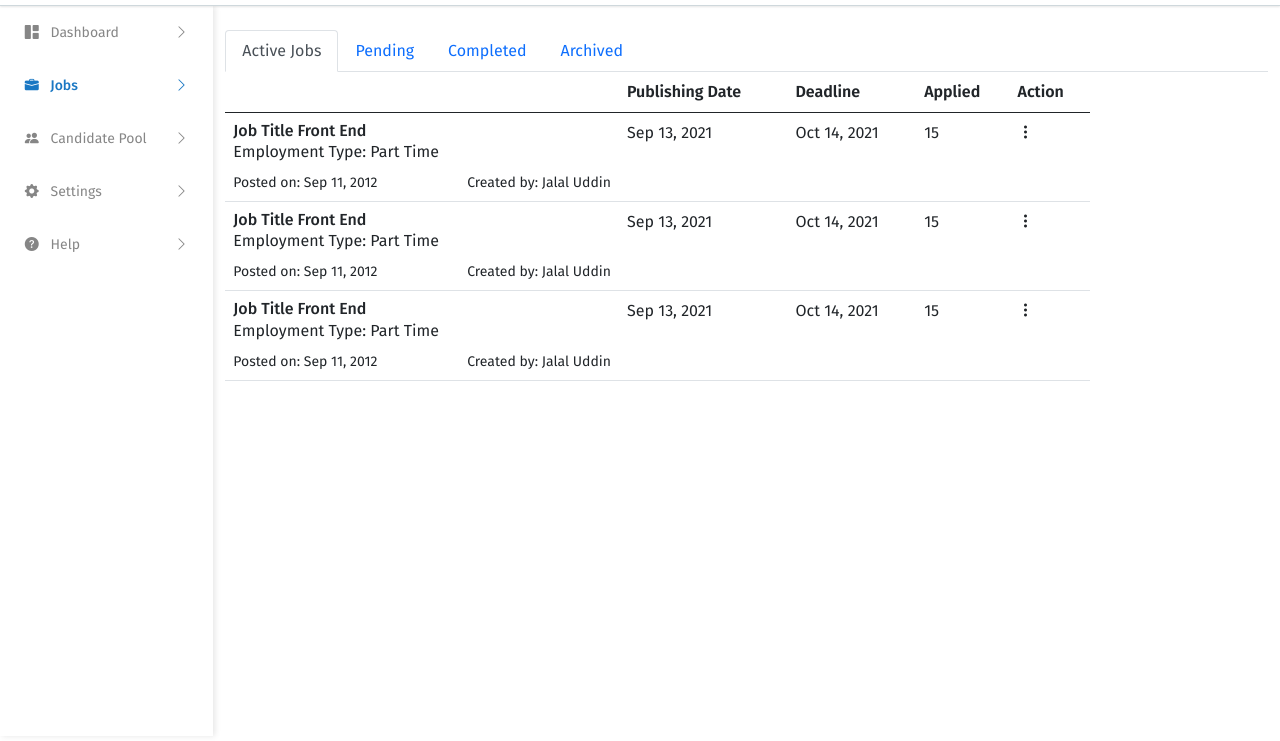
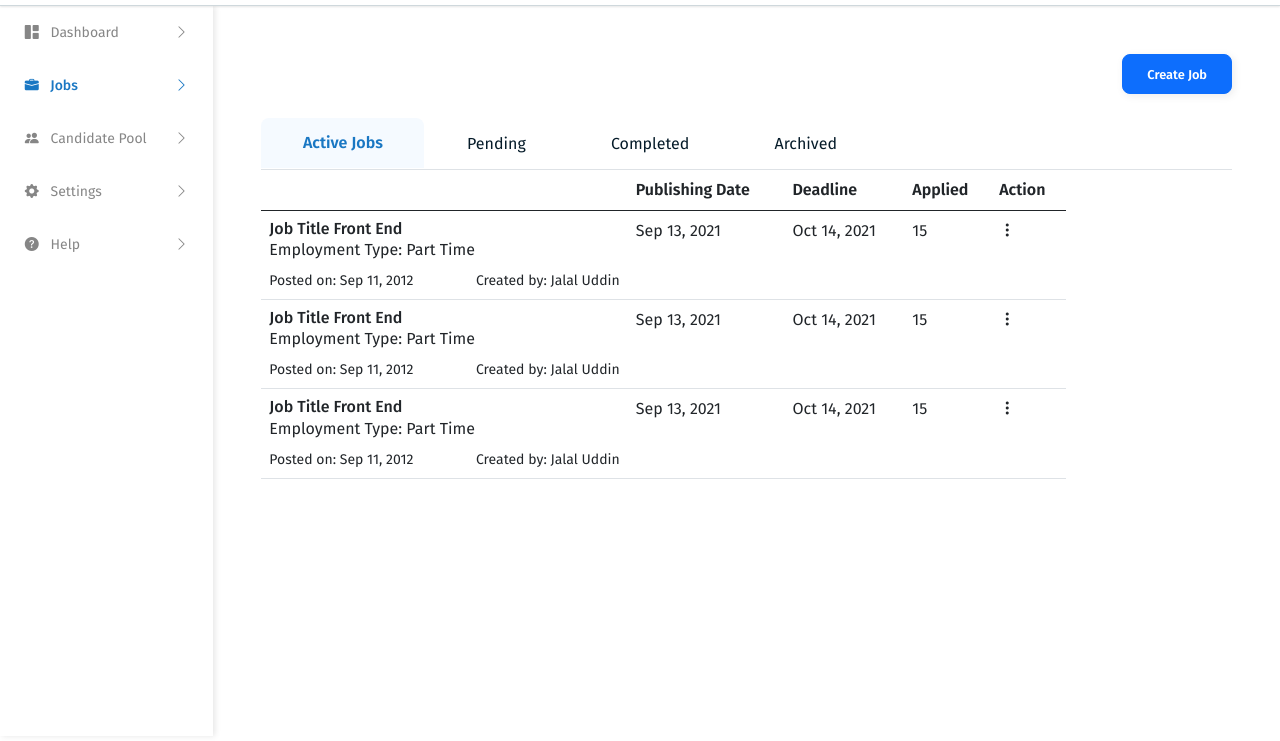
Before and after one commit to taufiqahmed/devskill-jobs, a plain HTML site: page admin-panel/jobs.html in a window 1280 px wide. Shown: the part 59-800 px from the top of the page. Drawn offline with nearby package versions, Linux system fonts and the light colour scheme.

Commit message:
wip added styles for job type tabs

```diff
--- a/admin-panel/assets/css/styles.css
+++ b/admin-panel/assets/css/styles.css
@@ -11,7 +11,24 @@
   font-size: 14px;
 }
 
-.left-sidebar .nav-link:focus, .left-sidebar .nav-link:hover, .left-sidebar .nav-link.active {
+.left-sidebar .nav-link:focus,
+.left-sidebar .nav-link:hover,
+.left-sidebar .nav-link.active {
   color: #1977C3;
   font-weight: 500;
 }
+
+.jobtype-tabs .nav-link.active{
+  color: #1977C3;
+  background-color: #F5FAFF;
+  border-radius: 8px;
+  font-weight: 600;
+  border: none;
+  border-bottom-left-radius: 0;
+  border-bottom-right-radius: 0;
+}
+
+.jobtype-tabs .nav-link {
+  padding: 0.8rem 2.6rem;
+  color: #051B29;
+}
--- a/admin-panel/jobs.html
+++ b/admin-panel/jobs.html
@@ -100,11 +100,18 @@
       <!-- Content area -->
 
 
+      <div class="col p-5">
 
-      <div class="col py-4">
+        <div class="row justify-content-end">
+          <div class="col-2">
+            <div class="text-end">
+              <button class="btn btn-primary">Create Job</button>
+            </div>
+          </div>
+        </div>
 
         <!-- Jobs Menu -->
-        <ul class="nav nav-tabs">
+        <ul class="nav nav-tabs mt-4 jobtype-tabs">
           <li class="nav-item">
             <a class="nav-link active" aria-current="page" href="#">Active Jobs</a>
           </li>
@@ -115,7 +122,7 @@
             <a class="nav-link" href="#">Completed</a>
           </li>
           <li class="nav-item">
-            <a class="nav-link">Archived</a>
+            <a class="nav-link" href="#">Archived</a>
           </li>
         </ul>
         <!-- Jobs Menu Ends -->
```
